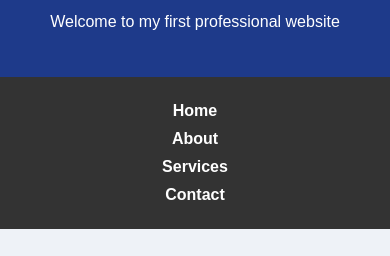
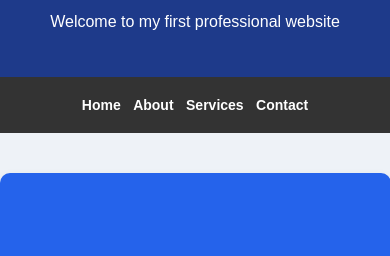
Before and after one commit to cmjzbnr9rs-gif/WarrenX-, a plain HTML site: page index.html in a window 390 px wide. Shown: the part 131-387 px from the top of the page. Drawn offline with Linux system fonts and the light colour scheme.

Commit message:
Add files via upload

```diff
--- a/style.css
+++ b/style.css
@@ -223,8 +223,9 @@
 
 @media (max-width: 600px) {
     nav a {
-        display: block;
-        margin: 10px 0;
+        display: inline-block;
+        margin: 5px 4px;
+        font-size: 14px;
 
  }
 
```
